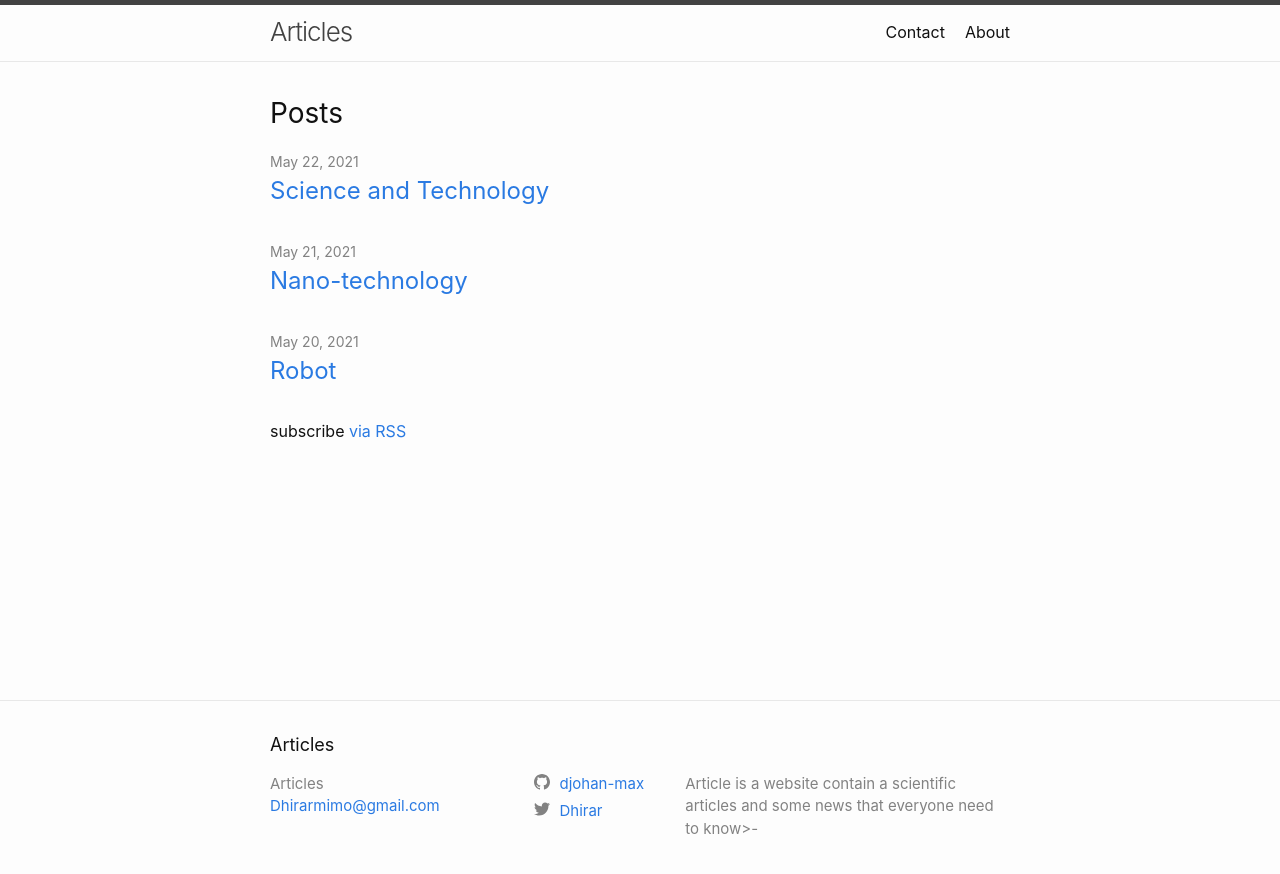
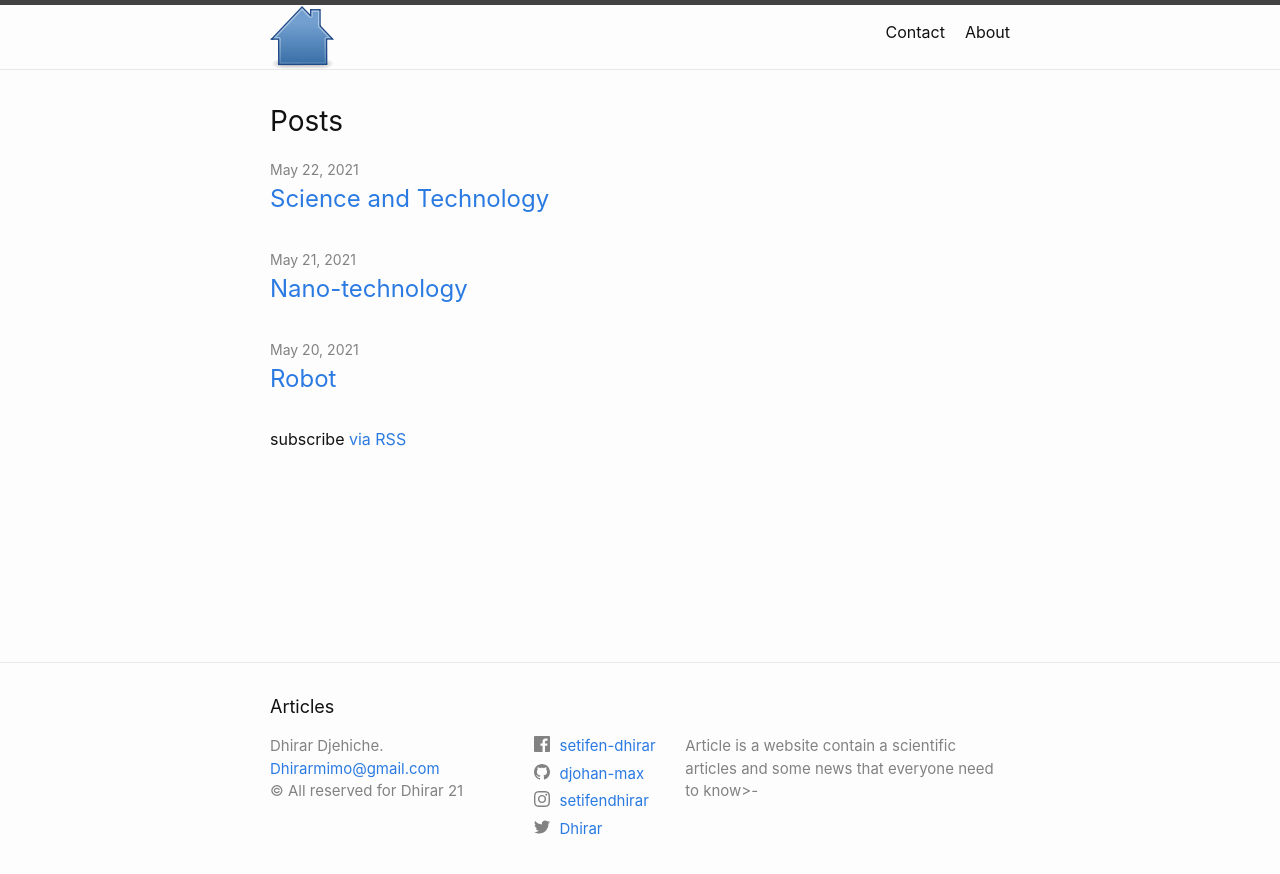
Before and after one commit to djohan-max/myblog, a Jekyll site: the page built from index.markdown, in a window 1280 px wide. Shown: the top 874 px of the page. Built offline with Jekyll 4.4.1, drawn with Linux system fonts in a browser that asks for light colours.

Commit message:
add logo

```diff
--- a/_config.yml
+++ b/_config.yml
@@ -26,7 +26,16 @@
 url: "https://djohan-max.github.io" # the base hostname & protocol for your site, e.g. http://example.com
 twitter_username: Dhirar
 github_username:  djohan-max
+instagram_username: setifendhirar
+facebook_username: setifen-dhirar
+author: Dhirar Djehiche.
 
+
+copyright: All reserved for Dhirar
+
+
+
+title-logo: /images/logo.png
 # Build settings
 #removed minima theme
 #theme: minima
--- a/_includes/footer.html
+++ b/_includes/footer.html
@@ -18,6 +18,9 @@
             {%- if site.email -%}
             <li><a class="u-email" href="mailto:{{ site.email }}">{{ site.email }}</a></li>
             {%- endif -%}
+            {%- if site.copyright -%}
+            <li>&copy; {{ site.copyright }} {{ 'now' | date: "%y" }}</li>
+            {%- endif -%}
         </ul>
       </div>
 
--- a/_includes/header.html
+++ b/_includes/header.html
@@ -3,8 +3,16 @@
   <div class="wrapper">
     {%- assign default_paths = site.pages | map: "path" -%}
     {%- assign page_paths = site.header_pages | default: default_paths -%}
+    <!--
     <a class="site-title" rel="author" href="{{ "/" | relative_url }}">{{ site.title | escape }}</a>
-
+-->
+<a class="site-title" rel="author" href="{{ "/" | relative_url }}">
+  {%- if site.title-logo -%}
+   <img src="{{ site.title-logo | relative_url }}" alt="{{ site.title | escape }}"> </img>
+  {%- else -%}
+       {{ site.title | escape }}
+   {%- endif -%}
+ </a>
     {%- if page_paths -%}
       <nav class="site-nav">
         <input type="checkbox" id="nav-trigger" class="nav-trigger" />
```
Also changed, not shown: images/logo.jpg (added), images/logo.png (added).
